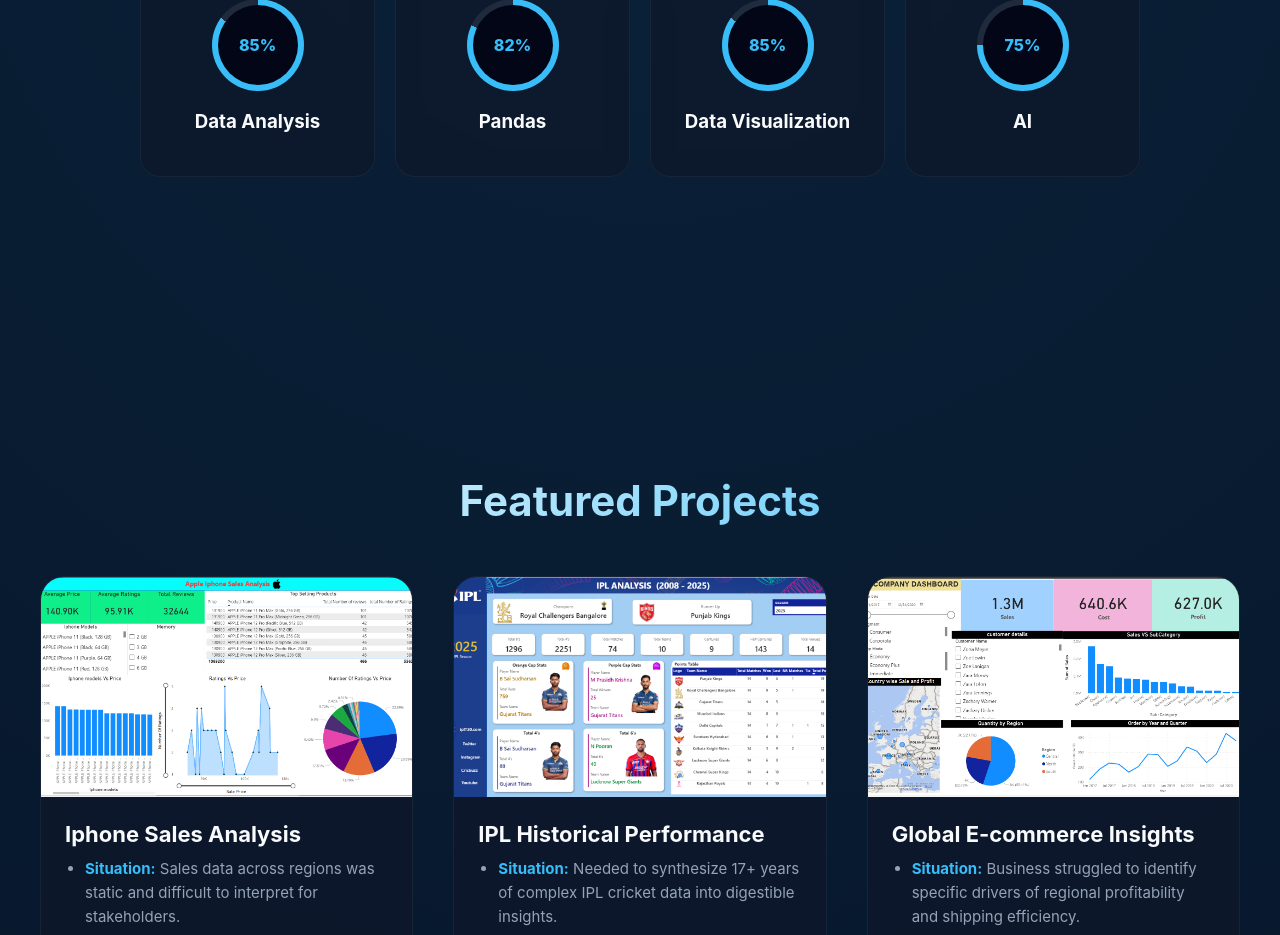
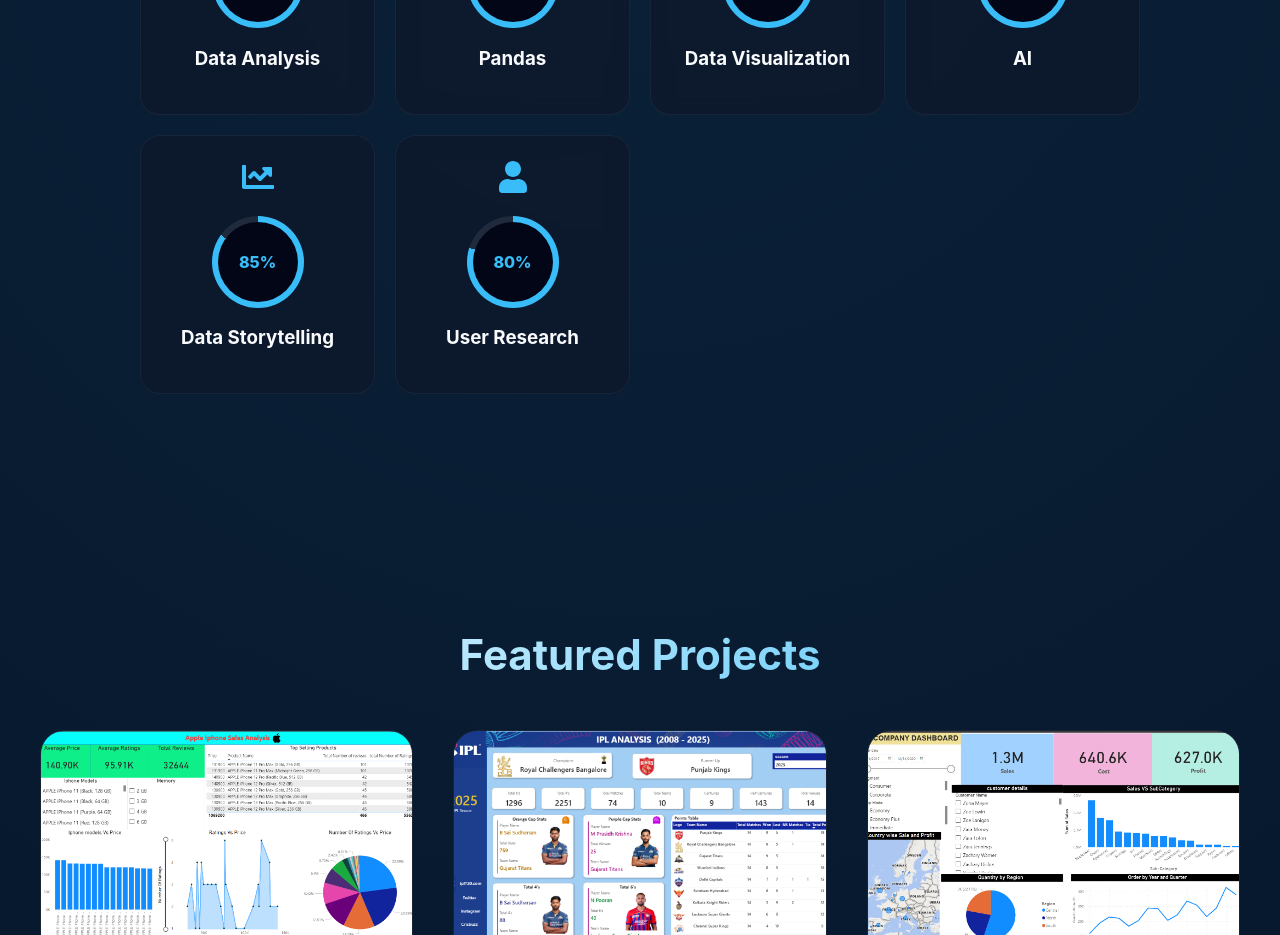
Before and after one commit to Samay24/samay-portfolio, a React (Vite) app: page / in a window 1280 px wide. Shown: the part 2660-3595 px from the top of the page. Built offline with nearby package versions, Linux system fonts and the light colour scheme.

Commit message:
Add Data Storytelling and User Research skills to profile

```diff
--- a/src/App.jsx
+++ b/src/App.jsx
@@ -5,7 +5,7 @@
 import emailjs from "emailjs-com";
 import { motion as Motion, useInView } from "framer-motion";
 import "./App.css";
-import { FaGithub, FaLinkedin, FaDownload, FaPython, FaChartBar, FaChartPie, FaDatabase, FaRobot, FaExternalLinkAlt, FaFileExcel, FaCalculator, FaAward } from "react-icons/fa";
+import { FaGithub, FaLinkedin, FaDownload, FaPython, FaChartBar, FaChartPie, FaChartLine, FaDatabase, FaRobot, FaExternalLinkAlt, FaFileExcel, FaCalculator, FaAward, FaUser } from "react-icons/fa";
 import { SiPandas, SiNumpy, SiMysql } from "react-icons/si";
 import Chatbot from "./Chatbot";
 
@@ -340,6 +340,8 @@
             <SkillCard name="Pandas" percent="82" icon={SiPandas} />
             <SkillCard name="Data Visualization" percent="85" icon={FaChartPie} />
             <SkillCard name="AI" percent="75" icon={FaRobot} />
+            <SkillCard name="Data Storytelling" percent="85" icon={FaChartLine} />
+            <SkillCard name="User Research" percent="80" icon={FaUser} />
           </div>
         </div>
       </Section>
```
